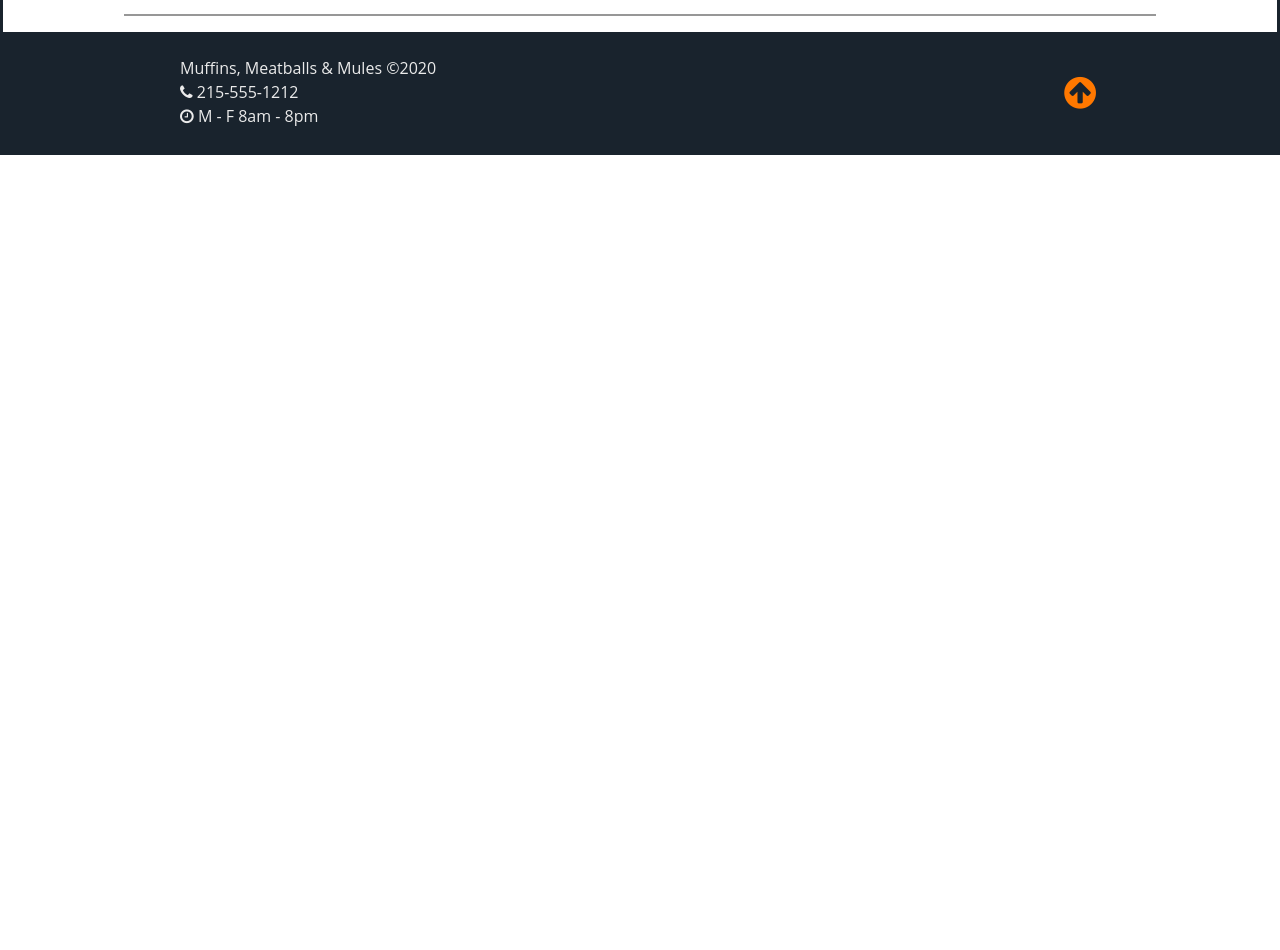
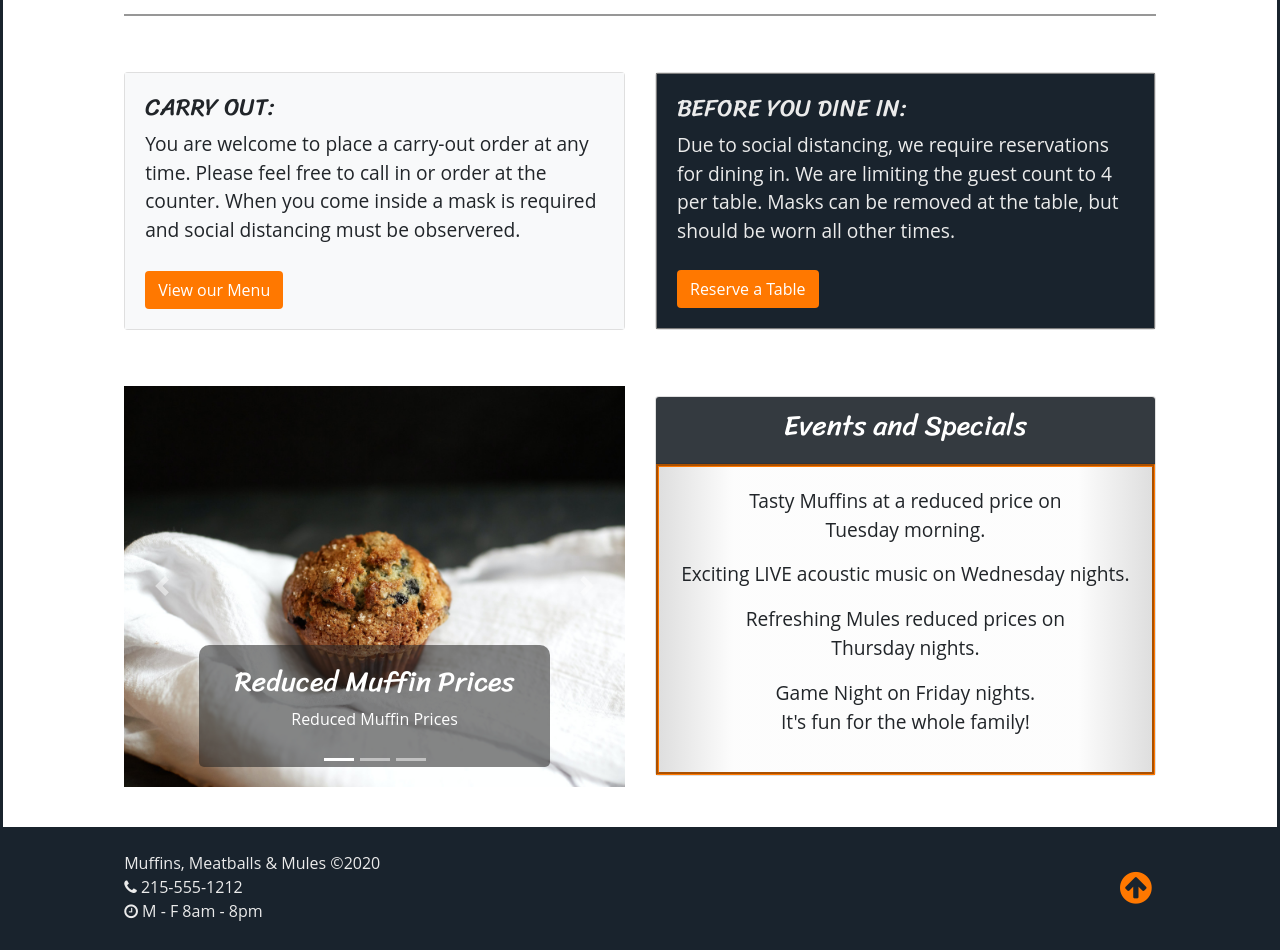
Before and after one commit to jgilday01/react-project, a React (Create React App) app: page /home in a window 1280 px wide. Shown: the part 780-1730 px from the top of the page. Before the commit the page ends 935 px from the top, so only its background shows below. Built offline with nearby package versions, Linux system fonts and the light colour scheme.

Commit message:
Homepage

```diff
--- a/public/index.html
+++ b/public/index.html
@@ -25,7 +25,7 @@
       work correctly both with client-side routing and a non-root public URL.
       Learn how to configure a non-root public URL by running `npm run build`.
     -->
-    <title>React App</title>
+    <title>Muffins, Meatballs and Mules</title>
   </head>
   <body>
     <noscript>You need to enable JavaScript to run this app.</noscript>
--- /dev/null
+++ b/src/components/CarouselComponent.js
@@ -0,0 +1,76 @@
+import React, { useState } from 'react';
+import {
+    Carousel,
+    CarouselItem,
+    CarouselControl,
+    CarouselIndicators,
+    CarouselCaption
+} from 'reactstrap';
+
+const items = [
+    {
+        src: 'assets/images/muffin.jpg',
+        altText: 'Muffin photo by david-todd-mccarty',
+        caption: 'Reduced Muffin Prices'
+    },
+    {
+        src: 'assets/images/acoustic.jpg',
+        altText: 'Acoustic guitar by rachmaddian-shotz',
+        caption: 'LIVE Acoustic Music'
+    },
+    {
+        src: 'assets/images/mule-top.jpg',
+        altText: 'Mule top by alex-plesovskich',
+        caption: 'Reduced Mule Prices'
+    }
+];
+
+const Example = (props) => {
+    const [activeIndex, setActiveIndex] = useState(0);
+    const [animating, setAnimating] = useState(false);
+
+    const next = () => {
+        if (animating) return;
+        const nextIndex = activeIndex === items.length - 1 ? 0 : activeIndex + 1;
+        setActiveIndex(nextIndex);
+    }
+
+    const previous = () => {
+        if (animating) return;
+        const nextIndex = activeIndex === 0 ? items.length - 1 : activeIndex - 1;
+        setActiveIndex(nextIndex);
+    }
+
+    const goToIndex = (newIndex) => {
+        if (animating) return;
+        setActiveIndex(newIndex);
+    }
+
+    const slides = items.map((item) => {
+        return (
+            <CarouselItem
+                onExiting={() => setAnimating(true)}
+                onExited={() => setAnimating(false)}
+                key={item.src}
+            >
+                <img className="d-block w-100" src={item.src} alt={item.altText} />
+                <CarouselCaption captionText={item.caption} captionHeader={item.caption} />
+            </CarouselItem>
+        );
+    });
+
+    return (
+        <Carousel
+            activeIndex={activeIndex}
+            next={next}
+            previous={previous}
+        >
+            <CarouselIndicators items={items} activeIndex={activeIndex} onClickHandler={goToIndex} />
+            {slides}
+            <CarouselControl direction="prev" directionText="Previous" onClickHandler={previous} />
+            <CarouselControl direction="next" directionText="Next" onClickHandler={next} />
+        </Carousel>
+    );
+}
+
+export default Example;
--- /dev/null
+++ b/src/components/EventsComponent.js
@@ -0,0 +1,34 @@
+import React from 'react';
+import Carousel from "./CarouselComponent";
+
+function Events() {
+    return (
+
+        <div className="row my-4">
+            <div className="col-12 offset-sm-1 col-sm-10 col-lg-5">
+                <div className="my-3">
+                    <Carousel />
+                </div>
+            </div>
+            <div className="col-12 offset-sm-1 col-sm-10 offset-lg-0 col-lg-5">
+                <div className="h-100 d-flex align-items-center">
+                    <div className="card w-100">
+                        <div className="card-header bg-dark text-white">
+                            <h3 className="text-center">Events and Specials</h3>
+                        </div>
+                        <div className="card-body events-bg">
+                            <div className="text-center home-text-lrg">
+                                <p>Tasty Muffins at a reduced price on Tuesday&nbsp;morning.</p>
+                                <p>Exciting LIVE acoustic music on Wednesday&nbsp;nights.</p>
+                                <p>Refreshing&nbsp;Mules reduced prices on Thursday&nbsp;nights.</p>
+                                <p>Game Night on Friday nights.<br />It's fun for the whole family!</p>
+                            </div>
+                        </div>
+                    </div>
+                </div>
+            </div>
+        </div>
+    );
+}
+
+export default Events;
--- a/src/components/FooterComponent.js
+++ b/src/components/FooterComponent.js
@@ -6,7 +6,7 @@ class Footer extends Component {
     render() {
         return (
             <footer className="py-4">
-                <div className="container">
+                <div className="container-fluid">
                     <div className="row">
                         <div className="col-12 text-center text-md-left offset-md-1 col-md-8">
                             <div>
--- /dev/null
+++ b/src/components/GeneralInfoComponent.js
@@ -0,0 +1,42 @@
+import React from 'react';
+
+function GeneralInfo() {
+    return (
+
+        <div className="row my-4">
+            <div className="col-12 offset-sm-1 col-sm-10 col-md-5 py-3">
+                <div className="card h-100">
+                    <div className="card-body d-flex flex-column bg-light">
+                        <h4>CARRY OUT:</h4>
+                        <div className="home-text-lrg">
+                            You are welcome to place a carry-out order at any time.
+                            Please feel free to call in or order at the counter.
+                            When you come inside a mask is required and social distancing must be observered.
+                        </div>
+                        <div className="mt-auto">
+                            <a href="menu.html" className="btn btn-orange btn-large mt-4">View our Menu</a>
+                        </div>
+                    </div>
+                </div>
+            </div>
+            <div className="col-12 offset-sm-1 col-sm-10 offset-md-0 col-md-5 py-3">
+                <div className="card h-100">
+                    <div className="card-body d-flex flex-column covid-box">
+                        <h4>BEFORE YOU DINE IN:</h4>
+                        <div className="home-text-lrg">
+                            Due to social distancing, we require reservations for dining in.
+                            We are limiting the guest count to 4 per table.
+                            Masks can be removed at the table, but should be worn all other times.
+                        </div>
+                        <div className="mt-auto">
+                            <a href="#reserveModal" className="btn btn-orange btn-large mt-4" data-toggle="modal">Reserve a Table</a>
+                        </div>
+                    </div>
+                </div>
+            </div>
+        </div>
+    );
+
+}
+
+export default GeneralInfo;
--- a/src/components/HeaderComponent.js
+++ b/src/components/HeaderComponent.js
@@ -36,6 +36,11 @@ class Header extends Component {
                                     <i className="fa fa-home fa-lg" /> Home
                                     </NavLink>
                             </NavItem>
+                            <NavItem>
+                                <NavLink className="nav-link" to="/menu">
+                                    <i className="fa fa-address-card fa-lg" /> Menu
+                                    </NavLink>
+                            </NavItem>
                         </Nav>
                     </Collapse>
                 </div>
--- a/src/components/HomeComponent.js
+++ b/src/components/HomeComponent.js
@@ -1,5 +1,7 @@
 import React, { Component } from 'react';
 import Jumbo from "./JumboComponent";
+import GeneralInfo from "./GeneralInfoComponent";
+import Events from './EventsComponent';
 
 class Home extends Component {
 
@@ -35,6 +37,9 @@ class Home extends Component {
                             <hr className="line" />
                         </div>
                     </div>
+
+                    <GeneralInfo />
+                    <Events />
                 </div>
             </React.Fragment>
         );
--- a/src/components/JumboComponent.js
+++ b/src/components/JumboComponent.js
@@ -1,5 +1,5 @@
 
-import React, { Component } from 'react';
+import React from 'react';
 import { Jumbotron } from 'reactstrap';
 
 const images = [
@@ -18,9 +18,8 @@ const listItems = images.map((image) =>
 );
 
 
-class Jumbo extends Component {
+function Jumbo() {
 
-    render() {
     return (
 
         <Jumbotron className="p-0">
@@ -30,6 +29,9 @@ class Jumbo extends Component {
                         <div id="page-top">
                             <ul className="products m-0">{listItems}</ul>
                         </div>
+                        <div className="d-block d-md-none text-center text-white my-dark-bg p-3">
+                            <h1>Muffins, Meatballs & Mules</h1>
+                        </div>
                     </div>
                 </div>
             </div>
@@ -37,6 +39,5 @@ class Jumbo extends Component {
 
     );
 }
-}
 
 export default Jumbo;
--- a/src/components/MainComponent.js
+++ b/src/components/MainComponent.js
@@ -3,6 +3,7 @@ import { Switch, Route, Redirect, withRouter } from 'react-router-dom';
 import Header from "./HeaderComponent";
 import Footer from "./FooterComponent";
 import Home from './HomeComponent';
+import Menu from "./MenuComponent";
 
 class Main extends Component {
 
@@ -13,6 +14,7 @@ class Main extends Component {
                 <Header />
                 <Switch>
                     <Route path="/home" component={Home} />
+                    <Route path="/menu" component={Menu} />
                     <Redirect to='/home' />
                 </Switch>
                 <Footer />
--- a/src/components/MenuComponent.js
+++ b/src/components/MenuComponent.js
@@ -0,0 +1,12 @@
+import React, { Component } from 'react';
+
+class Menu extends Component {
+    render() {
+        return (
+            <h1>Placeholder</h1>
+        );
+    }
+
+}
+
+export default Menu;
```
Lines whose indentation alone changed are shown as unchanged.
